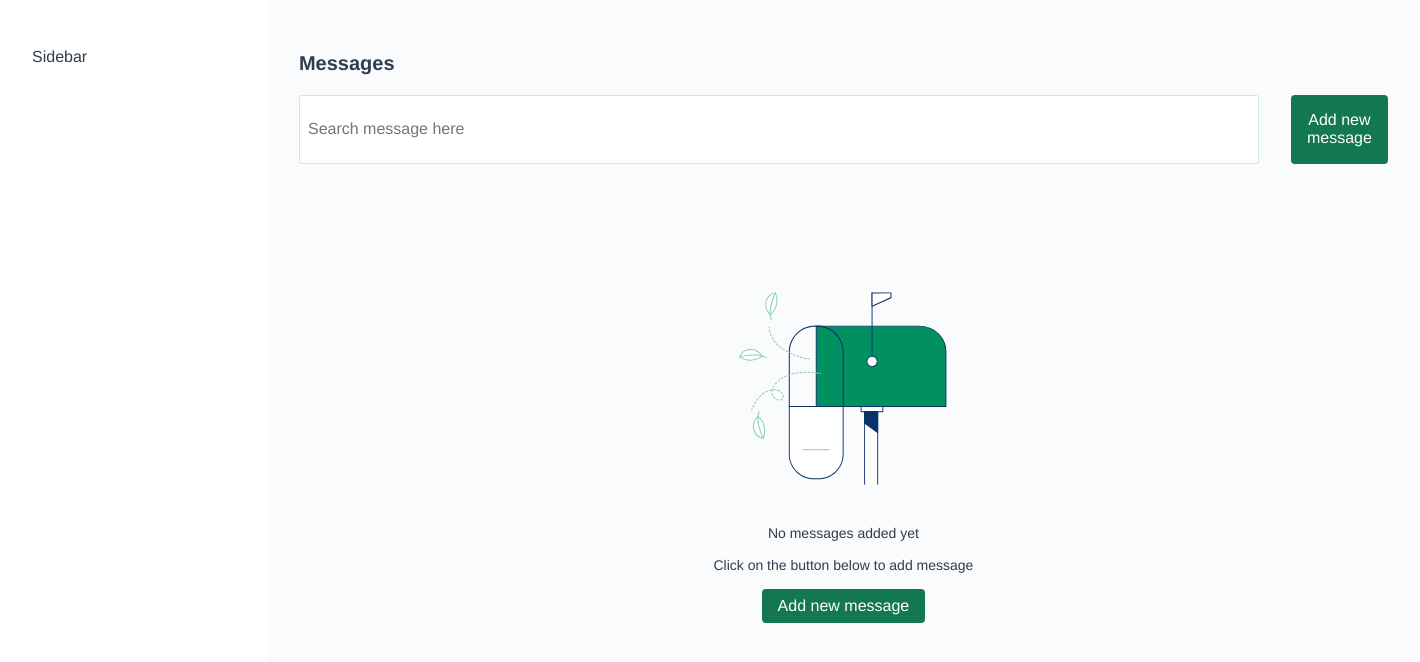
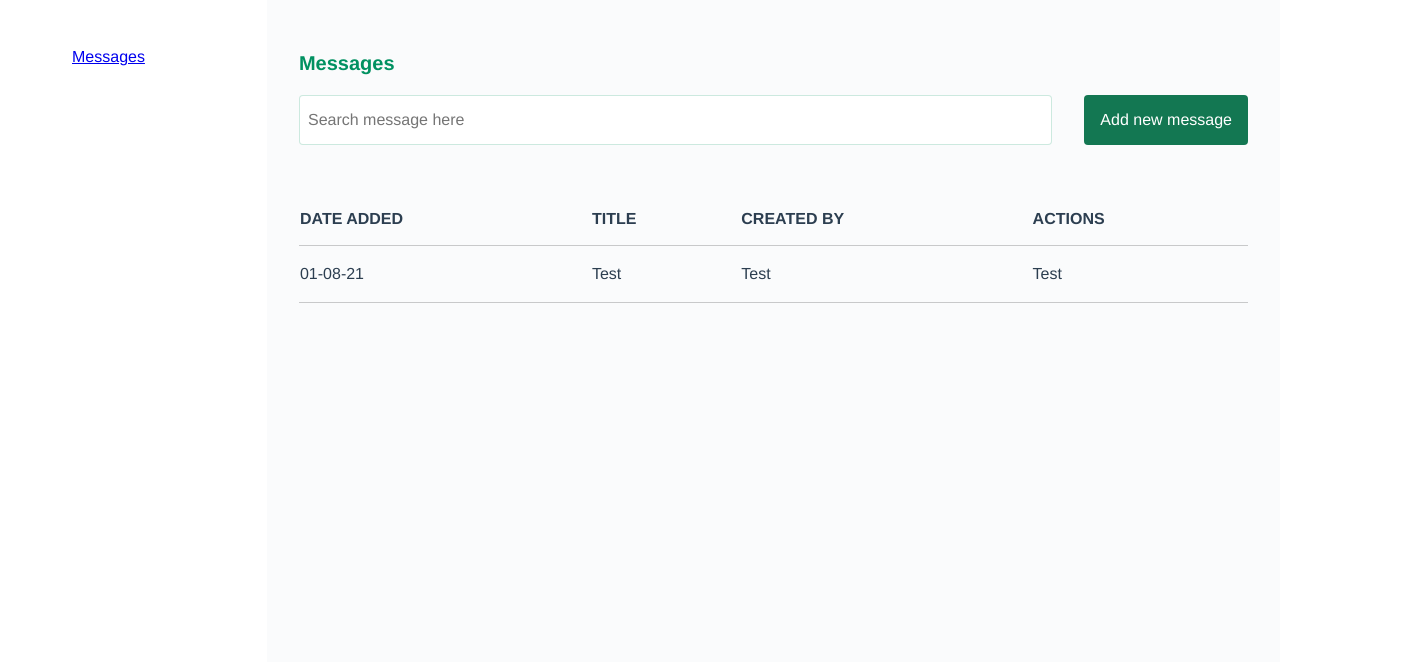
Before and after one commit to worlanyodamalie/msgs-ui, a Vue app: page / in a window 1280 px wide. Shown: the top 662 px of the page, 1420 px wide, since content can reach past the window. Built offline with nearby package versions, Linux system fonts and the light colour scheme.

Commit message:
Messages UI - WIP

```diff
--- a/package.json
+++ b/package.json
@@ -8,11 +8,14 @@
     "lint": "vue-cli-service lint"
   },
   "dependencies": {
+    "@vueform/multiselect": "^2.1.0",
     "axios": "^0.21.1",
     "core-js": "^3.6.5",
+    "moment": "^2.29.1",
     "tachyons": "^4.12.0",
     "vue": "^3.0.0",
-    "vue-router": "4"
+    "vue-router": "4",
+    "vue-upload-component": "^3.0.50"
   },
   "devDependencies": {
     "@vue/cli-plugin-babel": "~4.5.0",
--- a/src/App.vue
+++ b/src/App.vue
@@ -2,7 +2,9 @@
 
       <div class="msglayout">
          <div class="sidebar pa4">
-           <p>Sidebar</p>
+           <ul>
+             <li><router-link to="/">Messages</router-link></li>
+           </ul>
          </div>
          <div class="main-content pa4">
            <router-view />
--- a/src/assets/main.css
+++ b/src/assets/main.css
@@ -1,6 +1,6 @@
-*{
+/* *{
     box-sizing: border-box;
- }
+ } */
 
  .body{
     font-family: 'Hind Siliguri', Helvetica, Arial, sans-serif;
@@ -17,13 +17,22 @@
     /* grid-template-columns: fit-content(40ch) minmax(min(50vw , 30ch) , 1fr); */
  }
 
- .msgs-input{
-   border: 1px solid rgba(1, 145, 97, 0.2);
-   border-radius: 3px;
+
+
+ .light-green-input-border{
+    border: 1px solid rgba(1, 145, 97, 0.2);
+ }
+
+ .border-input-grey{
+    border: 1px solid #E9EFF4;
  }
 
 .sidebar{
     background: #ffffff;
+}
+
+.sidebar > ul > li {
+    list-style: none;
 }
 
 .main-content{
@@ -35,7 +44,37 @@ a{
      cursor: pointer;
  }
 
+ .gap-3{
+    gap: 3rem;
+ }
+
+
+
 .add-message-sec{
-    grid-template-columns: 60rem 1fr;
+    /* grid-template-columns: 60rem 1fr; */
+    grid-template-columns: minmax(min(50vw, 30ch), 1fr) fit-content(20ch) ;
     grid-gap: 2rem;
+}
+
+.text-green{
+    color:  #019161;
  }
+
+ .add-message-title{
+    list-style: decimal;
+    border-bottom: 0.5px solid #DADADA;
+    padding-bottom: 0.7rem;
+ }
+
+ .bg-light-blue{
+    background: #4DA1FF;
+ }
+
+ .audio-box{
+    border: 1px solid rgba(77, 161, 255, 0.7);
+    border-radius: 3px;
+}
+
+.audio-box > li{
+    list-style: none;
+}
--- /dev/null
+++ b/src/components/CreateMessage.vue
@@ -0,0 +1,113 @@
+<template>
+    <div>
+        <p class="f4 fw8 text-green ">New Message</p>
+
+        <li class="pt3 fw6 f4 add-message-title">Message Details</li>
+        <div class="pv4">
+            <label class="mb2 fw5 f5 dib ">Message Title</label>
+            <input  class="border-input-grey br2 input-reset  pa3  db w-100" placeholder="Give your message a name" type="text" >
+        </div>
+        <div class="pv2 flex flex-column">
+            <label class="mb2 fw6 f5 dib ">Upload Audio Message</label>
+             <ul v-if="files.length" class="audio-box pv4 ph3">
+                <li v-for="file in files" :key="file.id">
+                    <span>{{file.name}}</span>
+                </li>
+            </ul>
+            <div v-else>
+                <file-upload  class="f5 link  br2 ph3 pv3 tc white bg-light-blue w-20"
+                          post-action=""
+                          accept="audio/*"
+                          v-model="files"
+                          ref="upload"
+                          extensions="mp3"
+                          > Add audio file
+                </file-upload>
+            </div>
+
+
+            <!-- <button class="w-10 mt2" @click.prevent="upload.active = true">upload</button>   -->
+
+        </div>
+         <li class="pt3 fw6 f4 add-message-title">Schedule Time</li>
+         <div class="flex gap-3 pv4">
+            <div>
+                <label class="mb2 fw5 f5 dib">Select Day</label>
+                <input class="border-input-grey br2 input-reset pa2 w-100" type="date" v-model="scheduledate" >
+            </div>
+            <div>
+                <label class="mb2 fw5 f5 dib">Select Time</label>
+                <input class="border-input-grey br2 input-reset pa2 w-100" type="time"  v-model="scheduletime" >
+
+            </div>
+         </div>
+         <div class="flex pv3">
+             <div >
+                 <label class="mb2 fw5 f5 dib">Select Day(s) To Send</label>
+                  <Multiselect
+                    v-model="days"
+                    mode="tags"
+                    :searchable="true"
+                    :createTag="true"
+                    :options="options"
+                    class=" pv2"
+                    />
+             </div>
+
+         </div>
+         <div class="flex justify-end">
+             <a class="mt2 f5 link  br2 ph3 pv2 tc  dib white bg-green">Schedule</a>
+         </div>
+
+
+    </div>
+</template>
+<script>
+import { ref,  watch} from 'vue'
+import FileUpload from 'vue-upload-component'
+import moment from 'moment'
+import Multiselect from '@vueform/multiselect'
+import '@vueform/multiselect/themes/default.css'
+
+export default {
+    name: 'CreateMessage',
+    components: {
+        FileUpload,
+        Multiselect
+    },
+    data(){
+       return {
+           scheduledate: moment().format('YYYY-MM-DD'),
+           scheduletime: moment().format('H:mm'),
+           days: null,
+           options: [
+               'Monday',
+               'Tuesday',
+               'Wednessday',
+               'Thursday',
+               'Friday',
+               'Saturday'
+           ]
+       }
+    } ,
+    setup(){
+       const upload = ref(null)
+
+       let files = ref([])
+
+       watch(upload,function(newUpload){
+          console.log("Testing file" , newUpload.files)
+       })
+
+       return {
+           upload,
+           files
+       }
+
+
+
+
+    }
+
+}
+</script>
--- a/src/components/Messages.vue
+++ b/src/components/Messages.vue
@@ -1,17 +1,37 @@
 <template>
     <div>
-        <p class="f4 fw8">Messages</p>
+        <p class="f4 fw8 text-green">Messages</p>
         <div class="d-grid add-message-sec">
-            <input  class="msgs-input input-reset ba b--black-20 pa2  db" placeholder="Search message here" type="text" >
-            <a class="f5 link  br2 ph3 pv3 tc  dib white bg-dark-green"> Add new message </a>
+            <input  class="light-green-input-border br2 input-reset ba b--black-20 pa2  db" placeholder="Search message here" type="text" >
+            <router-link  class="f5 link  br2 ph3 pv3 tc  dib white bg-dark-green" to="/create-message"> Add new message </router-link>
         </div>
         <div v-if="isEmpty" class="flex flex-column justify-center items-center pv6">
           <img class="pb4" src="@/assets/img/empty_inbox.svg" alt="">
           <p class="mb2 mt2 tc f6 fw5">No messages added yet</p>
           <p class="mb2 mt2 tc f6 fw5">Click on the button below to add message</p>
-          <router-link class="mt2 f5 link  br2 ph3 pv2 tc  dib white bg-dark-green" to=""> Add new message </router-link>
-
-
+          <router-link class="mt2 f5 link  br2 ph3 pv3 tc  dib white bg-dark-green" to="/create-message"> Add new message </router-link>
+        </div>
+        <div v-else>
+            <div class="overflow-auto pv5">
+              <table class="f5 w-100 " cellspacing="0">
+                <thead>
+                  <tr>
+                    <th class="fw6 bb b--black-20 tl pb3 pr3 ">DATE ADDED</th>
+                    <th class="fw6 bb b--black-20 tl pb3 pr3 ">TITLE</th>
+                    <th class="fw6 bb b--black-20 tl pb3 pr3 ">CREATED BY</th>
+                    <th class="fw6 bb b--black-20 tl pb3 pr3 ">ACTIONS</th>
+                  </tr>
+                </thead>
+                <tbody class="lh-copy">
+                  <tr>
+                    <td class="pv3 pr3 bb b--black-20">01-08-21</td>
+                    <td class="pv3 pr3 bb b--black-20">Test</td>
+                    <td class="pv3 pr3 bb b--black-20">Test</td>
+                    <td class="pv3 pr3 bb b--black-20">Test</td>
+                  </tr>
+                </tbody>
+              </table>
+            </div>
         </div>
     </div>
 </template>
@@ -23,7 +43,7 @@ export default {
   },
   data(){
     return {
-       isEmpty: true
+       isEmpty: false
     }
   }
 }
--- a/src/router.js
+++ b/src/router.js
@@ -6,6 +6,12 @@ const routes = [
         alias: "/messages",
         name: "messages",
         component: () => import("./components/Messages")
+    },
+    {
+        path: "/create-message",
+        alias: "/create-message",
+        name: "create-message",
+        component: () => import("./components/CreateMessage")
     }
 ]
 
```
Also changed, not shown: 1 other file (tests, documents, lock files or other folders).
